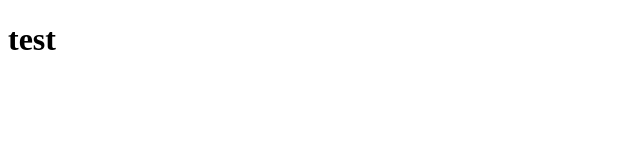
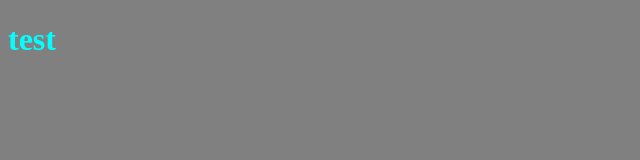
Before and after one commit to Psylops/nyanload, a plain HTML site: page index.html in a window 1280 px wide. Shown: the whole page, without its empty margins (0-640 px from the left). Drawn offline with Linux system fonts and the light colour scheme.

Commit message:
Update index.html

```diff
--- a/index.html
+++ b/index.html
@@ -9,5 +9,15 @@
 </head>
 <body>
   <h1 id="test-text">test</h1>
+    <style>
+        #test-text{
+  color:aqua;
+
+}
+:root{
+  background-color:gray;
+}
+
+    </style>
 </body>
 </html>
```
